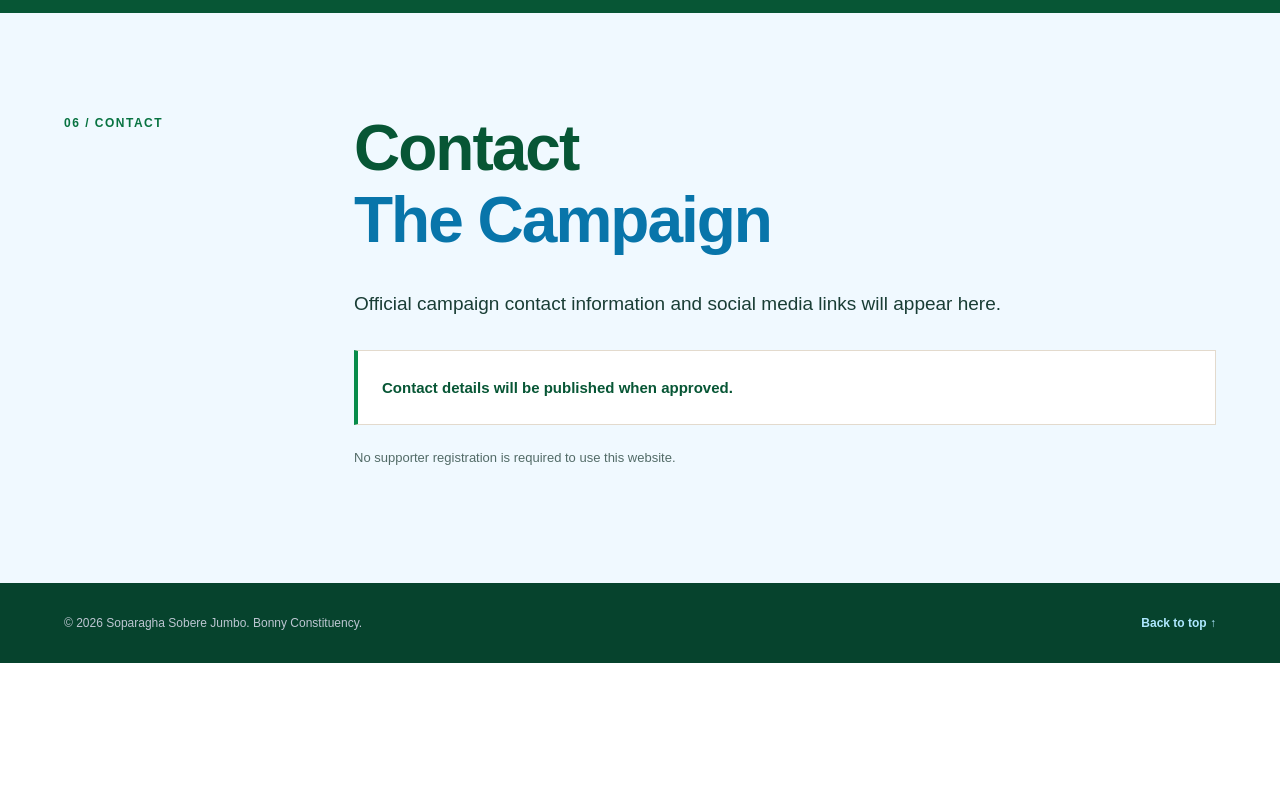
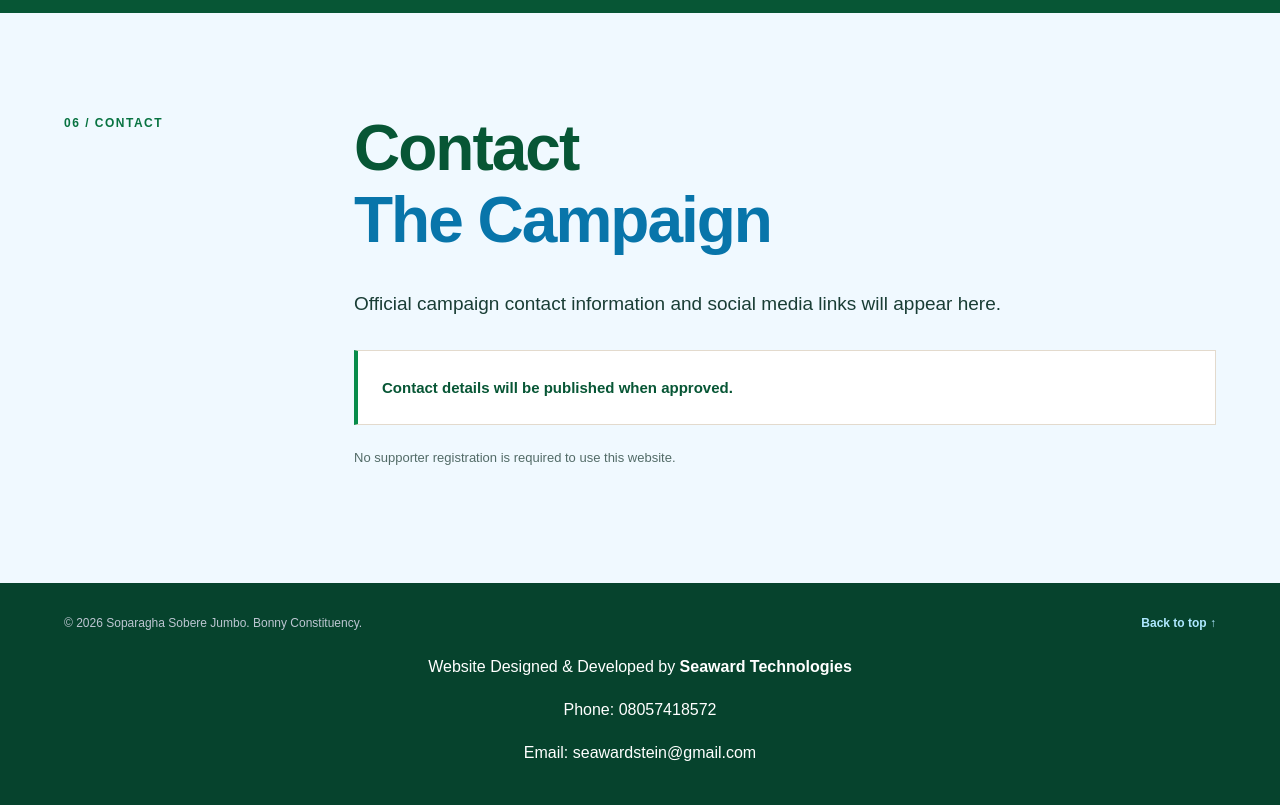
Before and after one commit to austeinpepple-dot/Soparagha-Jumbo-campaign, a plain HTML site: page index.html in a window 1280 px wide. Shown: the part 4410-5215 px from the top of the page. Before the commit the page ends 5073 px from the top, so only its background shows below. Drawn offline with Linux system fonts and the light colour scheme.

Commit message:
Add Seaward Technologies developer credit
Added developer credit section with contact information.

```diff
--- a/index.html
+++ b/index.html
@@ -453,6 +453,31 @@
 
     </div>
 
+<!-- WEBSITE DEVELOPER CREDIT -->
+<div class="container" style="text-align: center; padding: 20px 15px;">
+
+  <p>
+    Website Designed &amp; Developed by
+    <strong>Seaward Technologies</strong>
+  </p>
+
+  <p>
+    Phone:
+    <a href="tel:+2348057418572" style="color: inherit;">
+      08057418572
+    </a>
+  </p>
+
+  <p>
+    Email:
+    <a href="mailto:seawardstein@gmail.com" style="color: inherit;">
+      seawardstein@gmail.com
+    </a>
+  </p>
+
+</div>
+<!-- END DEVELOPER CREDIT -->
+
   </footer>
 
 </body>
```
